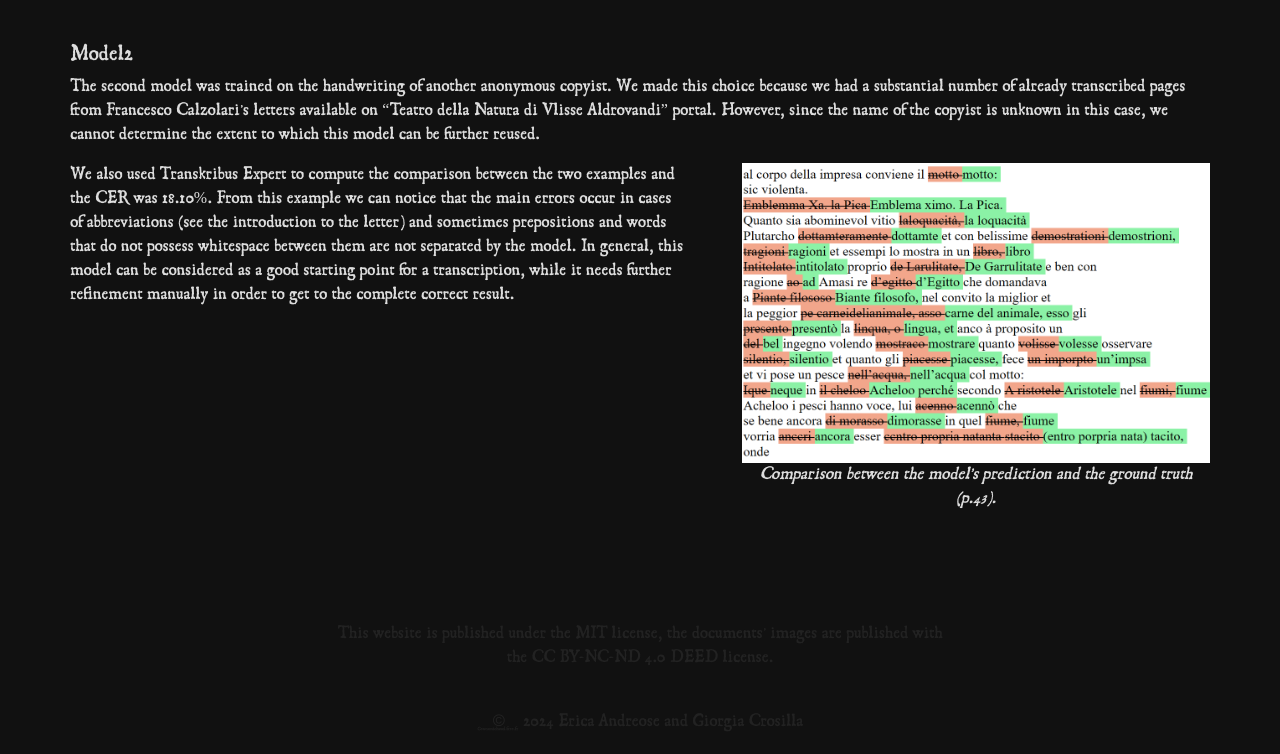
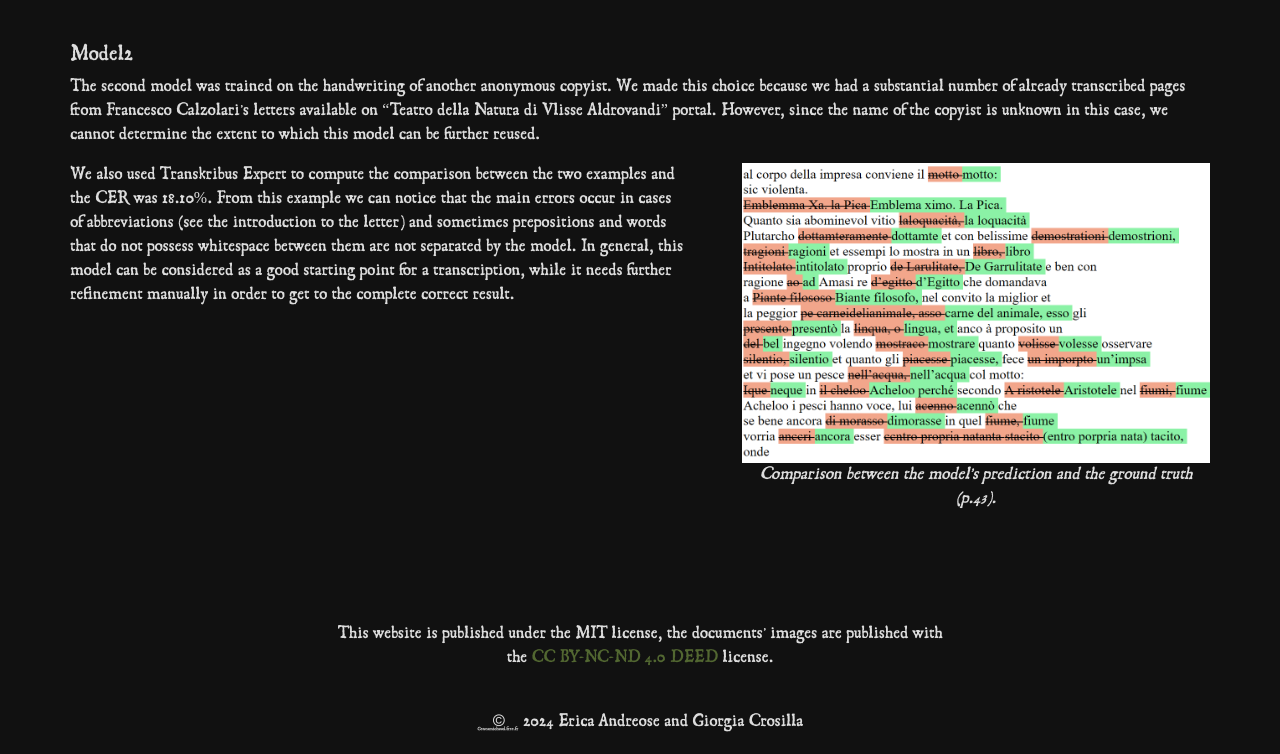
Before and after one commit to EricaAndreose/aldrovandi, a plain HTML site: page docs/index.html in a window 1280 px wide. Shown: the part 4090-4844 px from the top of the page. Drawn offline with nearby package versions, Linux system fonts and the dark colour scheme.

Commit message:
Update style.css

```diff
--- a/docs/css/style.css
+++ b/docs/css/style.css
@@ -746,9 +746,7 @@ figcaption {
   padding: 20px;
 }
 
-.footer_section p a {
-  color: #222222;
-}
+
 
 .containerimg {
   display: flex;
@@ -763,7 +761,7 @@ figcaption {
 }
 
 @media (prefers-color-scheme: dark) {
-  body {
+  body, .footer_section p {
     color: #ddd;
     background-color: #111;
   }
```
